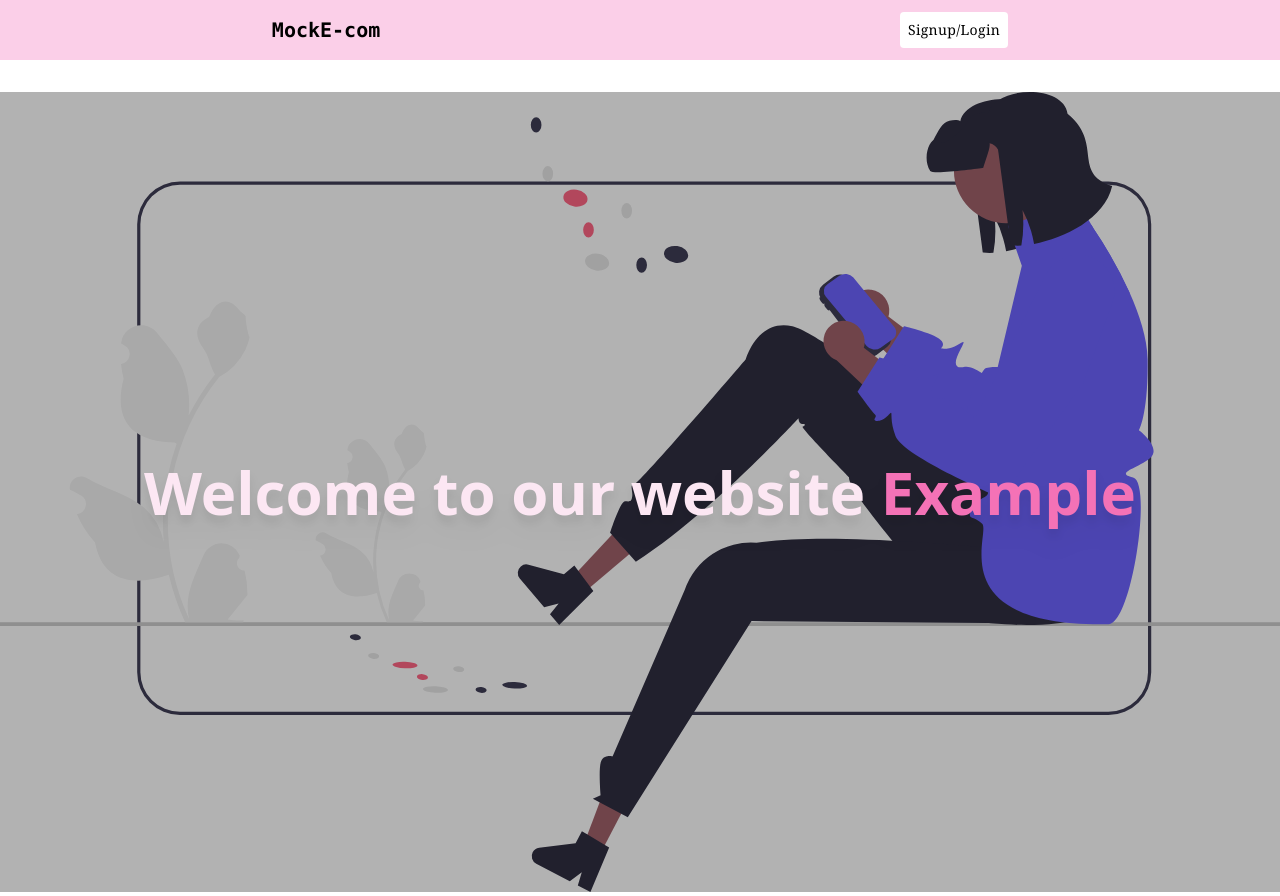
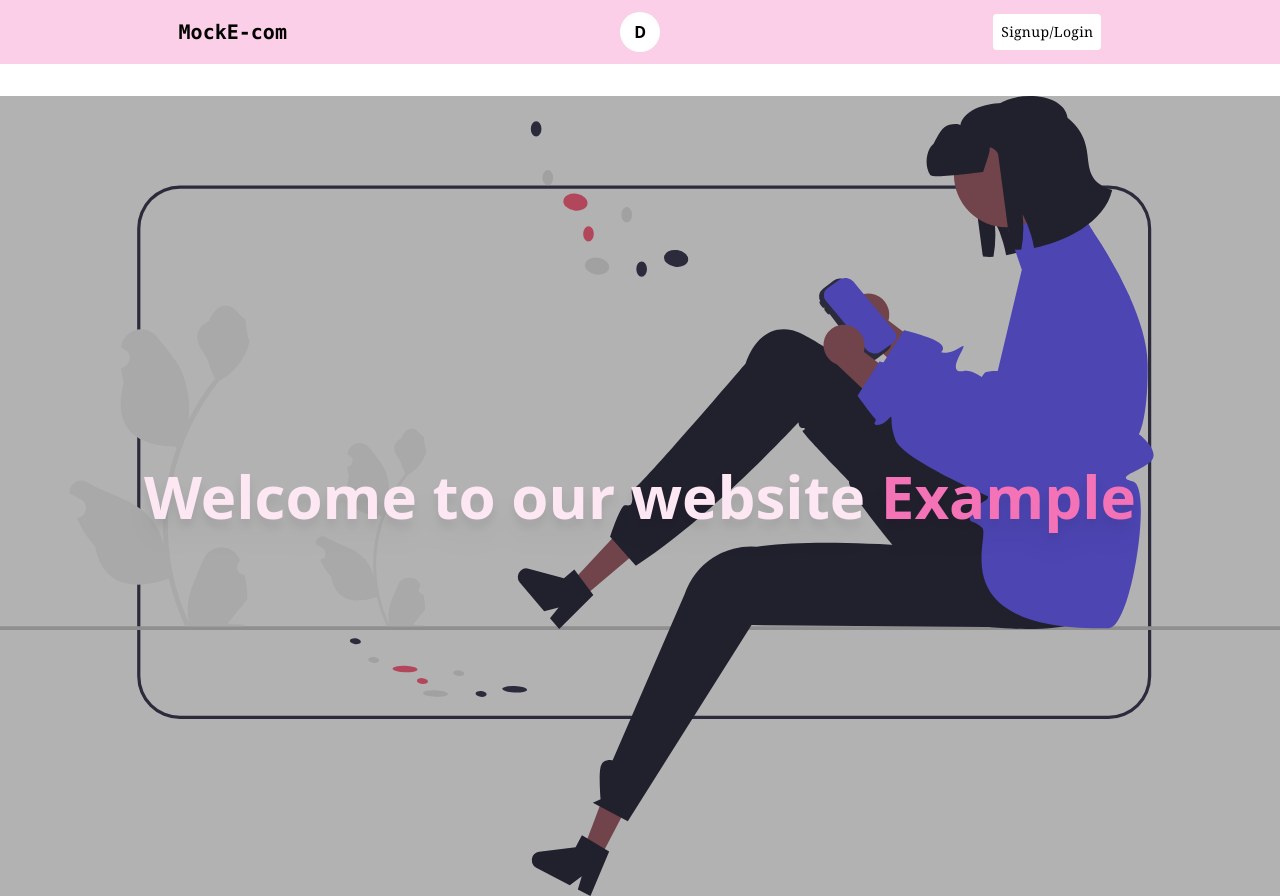
Before and after one commit to This-is-pawan/Mock-E-commerce, a React (Vite) app in the folder client/MockStore/: page / in a window 1280 px wide. Built offline with nearby package versions, Linux system fonts and the light colour scheme; no server answers.

Commit message:
Update Navbar.jsx

```diff
--- a/client/MockStore/src/components/Navbar.jsx
+++ b/client/MockStore/src/components/Navbar.jsx
@@ -6,7 +6,7 @@ import { Link, useNavigate } from 'react-router-dom'
 
 const Navbar = () => {
   const navigate = useNavigate()
-  const { isAuth, setIsAuth } = useContext(AuthContext);
+  const { isAuth, setIsAuth , userExist} = useContext(AuthContext);
 
   const handleLogout = async (e) => {
     e.preventDefault();
@@ -24,10 +24,17 @@ const Navbar = () => {
       toast.error(error?.response?.data?.message || error.message);
     }
   };
-
+ const userInitial =
+    typeof userExist?.data?.name === "string"
+      ? userExist.data.name.charAt(0).toUpperCase()
+      : "D";
   return (
     <div className='bg-pink-200 p-3 flex items-center justify-around'>
       <h1 className='text-xl font-mono font-bold'>MockE-com</h1>
+       <p className="w-10 h-10 rounded-full bg-white text-black capitalize font-bold text-center leading-[2.5rem]">
+        {userInitial}
+      </p>
+
       <div className='bg-white text-black rounded p-2 text-sm'>
         <ul>
           {!isAuth ? (
```
